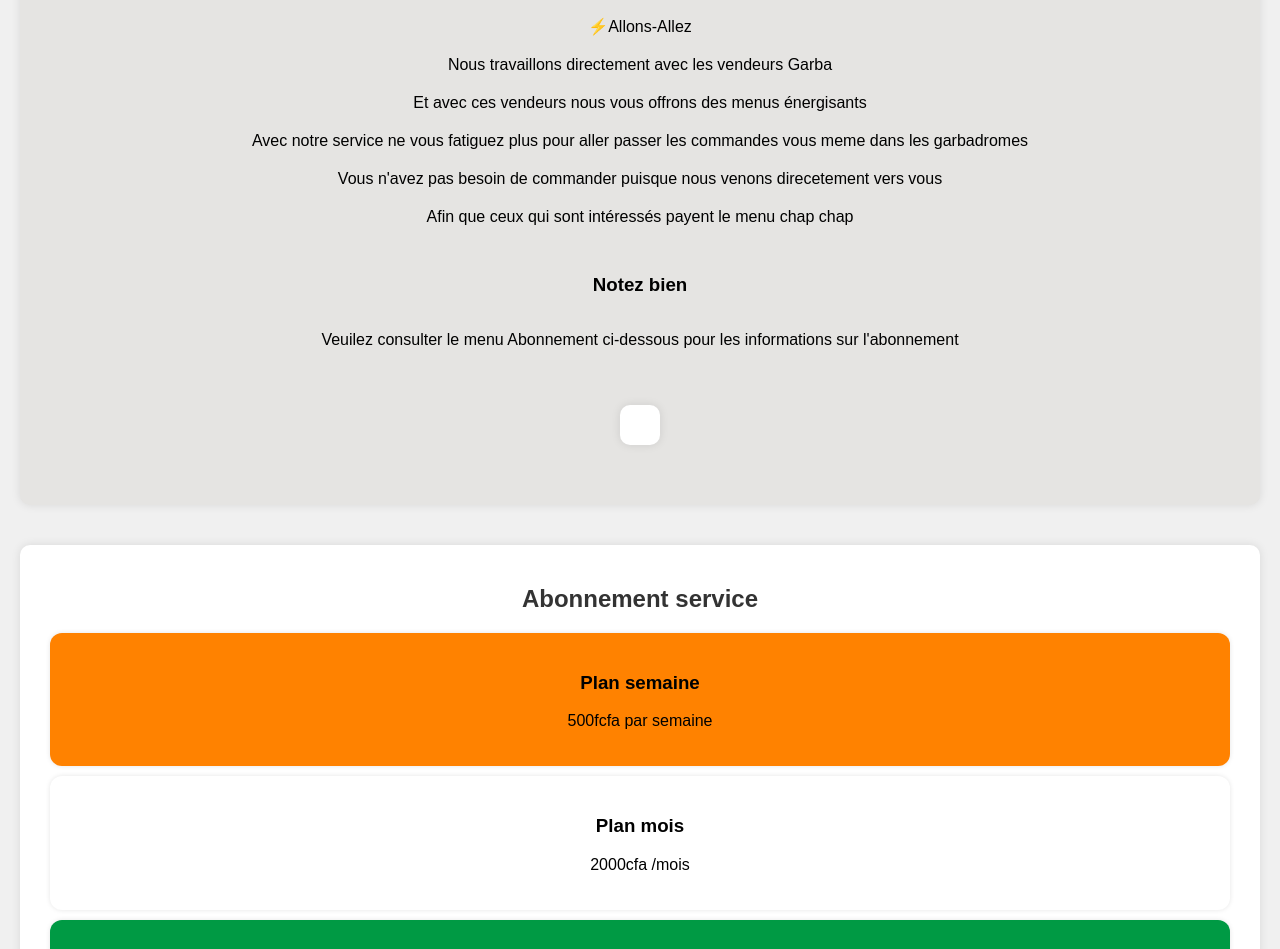
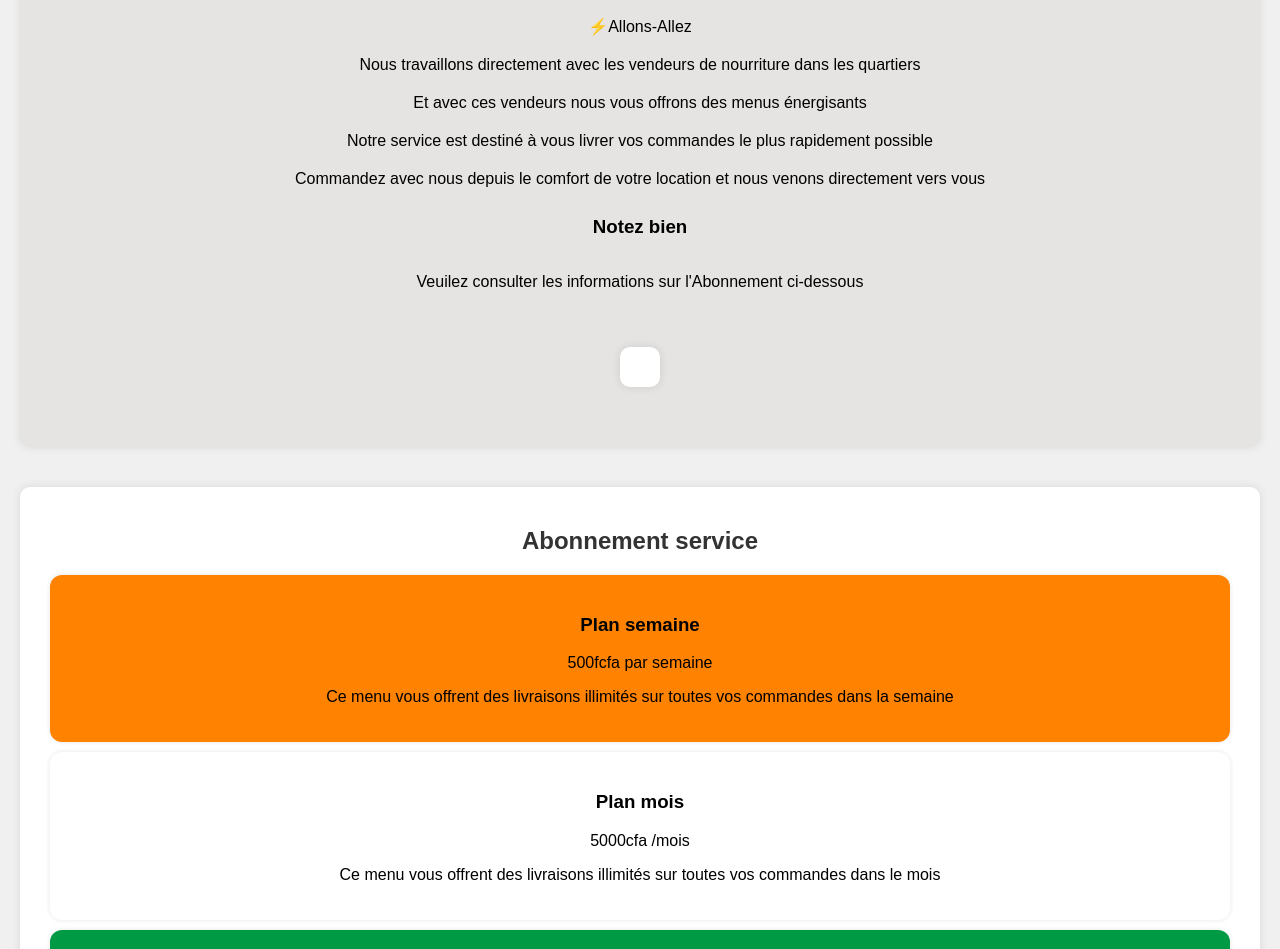
Before and after one commit to AngeMoney/sweetbold, a plain HTML site: page index.html in a window 1280 px wide. Shown: the part 563-1512 px from the top of the page. Drawn offline with Linux system fonts and the light colour scheme.

Commit message:
Add files via upload

```diff
--- a/index.html
+++ b/index.html
@@ -32,17 +32,14 @@
             <div class=" centered">
                     <h3>Service Chap-Chap!!!</h3>
                     <p>⚡Allons-Allez</p>
-
-                    <p>Nous travaillons directement avec les vendeurs Garba </p>
-                    <p>Et avec ces vendeurs nous vous offrons des menus énergisants </p>
-                    <p>Avec notre service ne vous fatiguez plus pour aller passer les commandes vous meme dans les garbadromes</p>
-                    <p>Vous n'avez pas besoin de commander puisque nous venons direcetement vers vous</p>
-                    <p>Afin que ceux qui sont intéressés payent le menu chap chap</p>
-                    <p></p>
+                    <p>Nous travaillons directement avec les vendeurs de nourriture dans les quartiers </p>
+                    <p>Et avec ces vendeurs nous vous offrons des menus  énergisants </p>
+                    <p>Notre service est destiné à vous livrer vos commandes le plus rapidement possible</p>
+                    <p>Commandez  avec nous depuis le comfort de votre location et nous venons directement vers vous</p>
                 </div>
                 <div class="notification">
                     <h3>Notez bien</h3>
-                    <p>Veuilez consulter le menu Abonnement ci-dessous pour les informations sur l'abonnement </p>
+                    <p>Veuilez consulter les informations sur l'Abonnement ci-dessous</p>
                     <section id="contact" class="centered">
                     </section>
             </div>
@@ -53,10 +50,12 @@
                 <div class="paiement-section orange">
                     <h3>Plan semaine</h3>
                     <p>500fcfa par semaine</p>
+                    <p>Ce menu vous offrent des livraisons illimités sur toutes vos commandes dans la semaine</p>
                 </div>
                 <div class="paiement-section">
                     <h3>Plan mois</h3>
-                    <p>2000cfa /mois</p>
+                    <p>5000cfa /mois</p>
+                    <p>Ce menu vous offrent des livraisons illimités sur toutes vos commandes dans le mois</p>
                 </div>
                 <div class="paiement-section green">
                     <h3>Wave: +2250777715377</h3>
@@ -76,7 +75,6 @@
                     <p>En ce moment Nous faisons les livraisons dans les localités de Mbadon et Mpouto</p>
                     <p>Envoyez les commandes sur les whatsapp des garbadrome ci-dessous ainsi que votre location</p>
                     <p>Numéro garbadrome 1: </p>
-                    <p>Location</p>
                 </div>
                 <div class="seller">
                     <img class="seller-image" src="https://th.bing.com/th/id/OIP.OB9oveIbOe497lBl8iuZHwHaE8?rs=1&pid=ImgDetMain" alt="Seller 2">
@@ -85,7 +83,6 @@
                     <p>En ce moment Nous faisons les livraions dans les zones de Mbadon et  Mpouto</p>
                     <p>Envoyez les commandes sur les whatsapp des garbadrome ci-dessous ainsi que votre location</p>
                     <p>Numéro garbadrome 2: </p>
-                    <p>Location</p>
                 </div>
         </section>
     </main>
```
